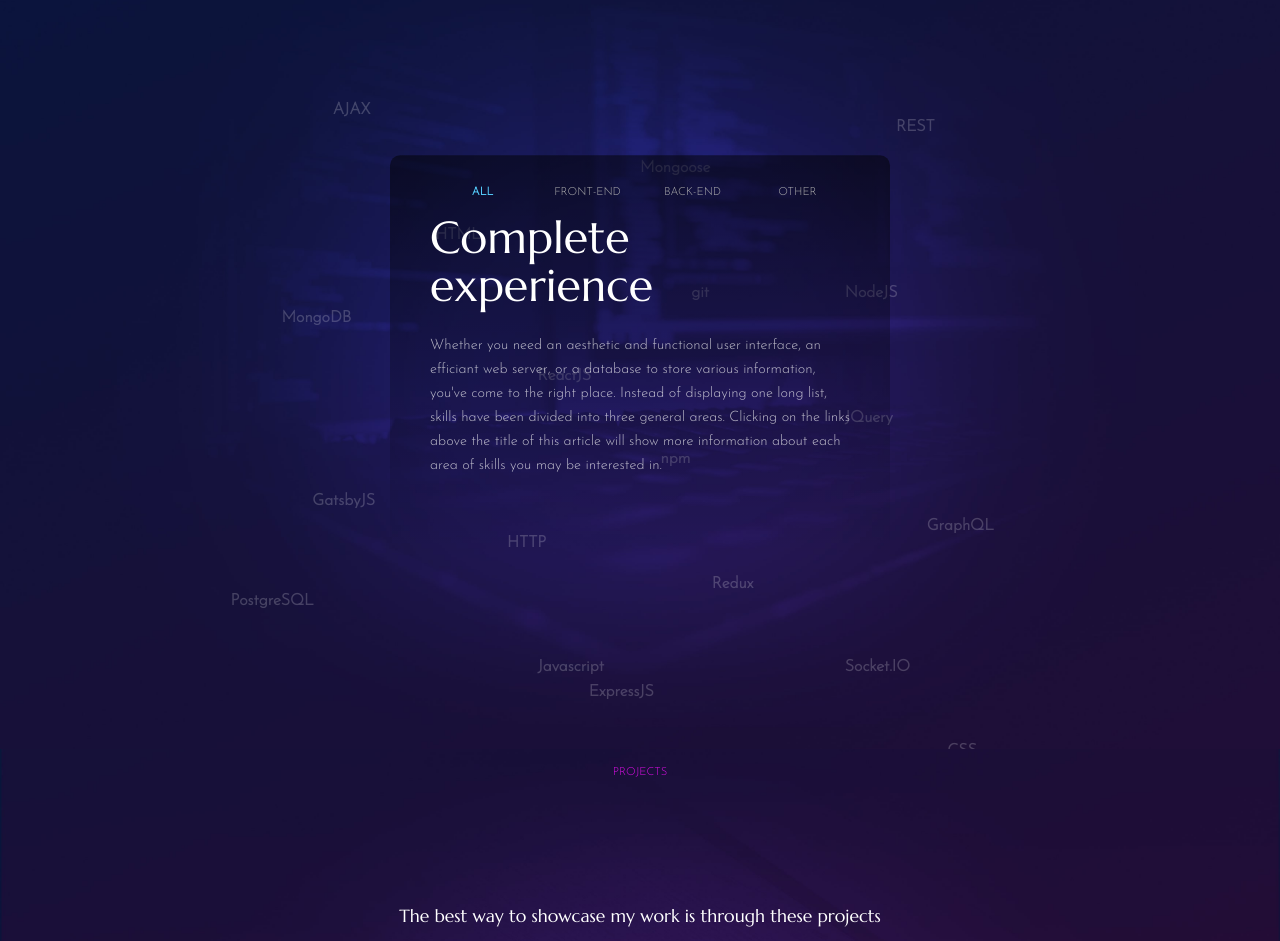
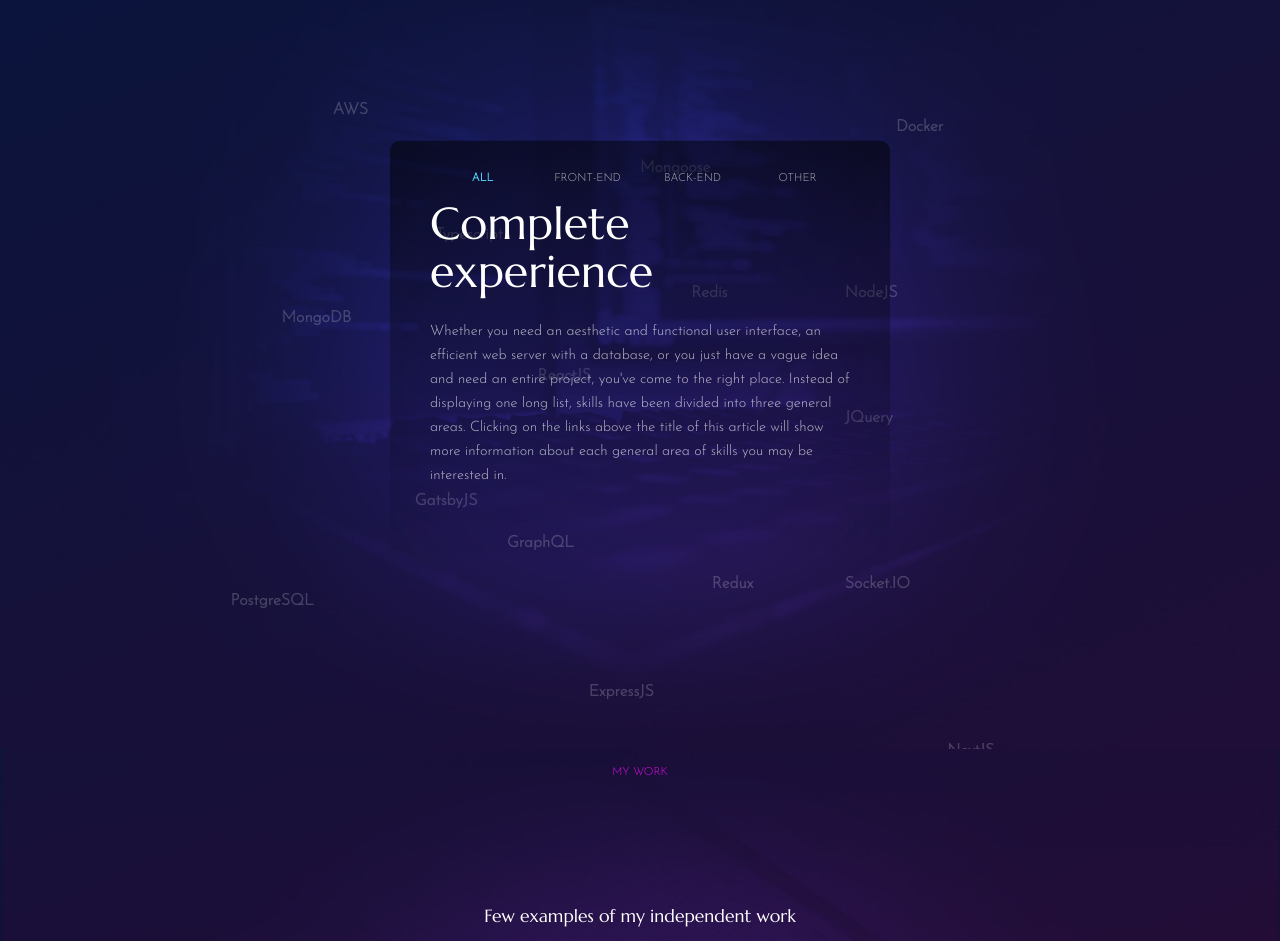
Before and after one commit to Thorn29/thorn29.github.io, a plain HTML site: page index.html in a window 1280 px wide. Shown: the part 1651-2592 px from the top of the page. Drawn offline with nearby package versions, Linux system fonts and the light colour scheme.

Commit message:
Updated information (Dec 2022)

```diff
--- a/css/master.css
+++ b/css/master.css
@@ -286,6 +286,14 @@
   margin: 1.5rem 0 2rem;
 }
 
+.text__link {
+  color: rgba(255,255,255,.7);
+}
+
+.text__link:hover {
+  color: #fff;
+}
+
 .action-button {
   font-family: var(--font2);
   color: white;
@@ -396,26 +404,21 @@
 }
 
 #frontend .skills__item:nth-child(3) {
-  top: 70%;
-  left: 40%;
-}
-
-#frontend .skills__item:nth-child(4) {
   top: 40%;
   left: 70%;
 }
 
-#frontend .skills__item:nth-child(5) {
+#frontend .skills__item:nth-child(4) {
   top: 35%;
   left: 40%;
 }
 
-#frontend .skills__item:nth-child(6) {
+#frontend .skills__item:nth-child(5) {
   top: 50%;
-  left: 18%;
+  left: 28%;
 }
 
-#frontend .skills__item:nth-child(7) {
+#frontend .skills__item:nth-child(6) {
   top: 60%;
   left: 57%;
 }
@@ -451,7 +454,7 @@
 }
 
 #rest .skills__item:nth-child(2) {
-  top: 70%;
+  top: 60%;
   left: 70%;
 }
 
@@ -461,28 +464,13 @@
 }
 
 #rest .skills__item:nth-child(4) {
-  top: 53%;
-  left: 78%;
-}
-
-#rest .skills__item:nth-child(5) {
   top: 25%;
   left: 55%;
 }
 
-#rest .skills__item:nth-child(6) {
-  top: 45%;
-  left: 52%;
-}
-
-#rest .skills__item:nth-child(7) {
+#rest .skills__item:nth-child(5) {
   top: 3%;
   left: 20%;
-}
-
-#rest .skills__item:nth-child(8) {
-  top: 40%;
-  left: 6%;
 }
 
 /*Projects*/
--- a/index.html
+++ b/index.html
@@ -4,6 +4,7 @@
     <meta charset="utf-8">
     <meta name="viewport" content="width=device-width, initial-scale=1.0">
     <title>Full Stack Developer - Thorn29</title>
+    <link rel="icon" type="image/png" href="img/favicon.png">
     <link rel="stylesheet" href="css/master.css">
     <link rel="preconnect" href="https://fonts.googleapis.com">
     <link rel="preconnect" href="https://fonts.gstatic.com" crossorigin>
@@ -24,7 +25,7 @@
         <nav class='menu'>
           <a href="#" class='menu__link' id='about-link'>About</a>
           <a href="#" class='menu__link' id='skills-link'>Skills</a>
-          <a href="#" class='menu__link' id='projects-link'>Projects</a>
+          <a href="#" class='menu__link' id='projects-link'>Work</a>
           <a href="#" class='menu__link' id='contact-link'>Contact</a>
         </nav>
       </section>
@@ -39,7 +40,7 @@
               <img class='about__image' src='img/about.jpg' alt='Web Development' />
               <article class="about__article">
                 <h1 class='title'>My story</h1>
-                <p class='text'>My name is Marko Mutić, and I'm a web developer from Serbia with 4+ years of experience, comfortable working with both the front-end and the back-end, as well as designing and creating complete apps from scratch. My main focus is on constant improvement, and I'm not just in pursuit of a certain job position or a salary figure, but I wish to truly achieve excellence in my vocation.<br>I'm currently open for remote work.</p>
+                <p class='text'>My name is Marko Mutić, and I'm a professional web developer with 5 years of experience, comfortable working with both the front-end and the back-end, as well as designing and building complete apps from scratch. My main focus is on constant improvement, and I'm not just in pursuit of a certain job position or a salary figure, but I wish to truly achieve excellence in my vocation.<br>I'm currently working in <a class="text__link" href="https://nortiksoftware.com"  target="_blank" rel="noopener noreferrer">Nortik Software Solutions.</a></p>
                 <a href="pdf/resume-basic.pdf" target="_blank" rel="noopener noreferrer" class='action-button'>Resume</a>
               </article>
             </div>
@@ -50,9 +51,8 @@
           <div class="section__body">
             <div class="skills__wrapper">
                 <div class="skills__layer" id="frontend">
-                  <p class='skills__item'>HTML</p>
-                  <p class='skills__item'>CSS</p>
-                  <p class='skills__item'>Javascript</p>
+                  <p class='skills__item'>Typescript</p>
+                  <p class='skills__item'>NextJS</p>
                   <p class='skills__item'>JQuery</p>
                   <p class='skills__item'>ReactJS</p>
                   <p class='skills__item'>GatsbyJS</p>
@@ -66,13 +66,11 @@
                   <p class='skills__item'>Mongoose</p>
                 </div>
                 <div class="skills__layer" id="rest">
-                  <p class='skills__item'>HTTP</p>
+                  <p class='skills__item'>GraphQL</p>
                   <p class='skills__item'>Socket.IO</p>
-                  <p class='skills__item'>REST</p>
-                  <p class='skills__item'>GraphQL</p>
-                  <p class='skills__item'>git</p>
-                  <p class='skills__item'>npm</p>
-                  <p class='skills__item'>AJAX</p>
+                  <p class='skills__item'>Docker</p>
+                  <p class='skills__item'>Redis</p>
+                  <p class='skills__item'>AWS</p>
                 </div>
               <div class="skills__content">
                 <div class="skills__switch">
@@ -83,16 +81,16 @@
                 </div>
                 <div class="skills__info">
                   <h1 class='title'>Complete experience</h1>
-                  <p class='text'>Whether you need an aesthetic and functional user interface, an efficiant web server, or a database to store various information, you've come to the right place. Instead of displaying one long list, skills have been divided into three general areas. Clicking on the links above the title of this article will show more information about each area of skills you may be interested in.</p>
+                  <p class='text'>Whether you need an aesthetic and functional user interface, an efficient web server with a database, or you just have a vague idea and need an entire project, you've come to the right place. Instead of displaying one long list, skills have been divided into three general areas. Clicking on the links above the title of this article will show more information about each general area of skills you may be interested in.</p>
                 </div>
               </div>
             </div>
           </div>
         </section>
         <section class='content-section' id='projects'>
-          <p class="section__name second">Projects</p>
+          <p class="section__name second">My Work</p>
           <div class="section__body">
-          <p class='projects__text'>The best way to showcase my work is through these projects</p>
+          <p class='projects__text'>Few examples of my independent work</p>
           <div class="gallery">
             <div class="gallery__window">
               <ul class='gallery__list'>
@@ -113,7 +111,7 @@
                       <figure class='book__face back'>
                         <div class="book__back-content">
                           <h4 class='book__section'>Overview</h4>
-                          <p class='book__text'>A simple chat app that arranges users into rooms. Authentication is required, after which, each user can create their own rooms. Any user is free to chat in any room. If you created the room, you can see two additional buttons for editing and deleting the room. You can also visit other users’ profiles.</p>
+                          <p class='book__text'>A simple chat app that arranges users into rooms. Authentication is required, after which, each user can create their own rooms. Any user is free to chat in any room. If you created the room, you can see two additional buttons for editing and deleting it. You can also visit other users’ profiles.</p>
                           <h4 class='book__section'>Characteristic features</h4>
                           <ul class='book__list'>
                             <li class='book__li'>Authentication forms</li>
@@ -308,7 +306,7 @@
                       <figure class='book__face back'>
                         <div class="book__back-content">
                           <h4 class='book__section'>Overview</h4>
-                          <p class='book__text'>A simple chat app that divides users into rooms. Authentication is required, after which, each user can create their own rooms. Any user is free to chat in any room. If you created the room, you can see two additional buttons for editing and deleting the room. You can also visit other users’ profiles.</p>
+                          <p class='book__text'>A simple chat app that divides users into rooms. Authentication is required, after which, each user can create their own rooms. Any user is free to chat in any room. If you created the room, you can see two additional buttons for editing and deleting it. You can also visit other users’ profiles.</p>
                           <h4 class='book__section'>Characteristic features</h4>
                           <ul class='book__list'>
                             <li class='book__li'>Authentication forms</li>
--- a/js/master.js
+++ b/js/master.js
@@ -14,22 +14,22 @@
 
 const allSkills = {
   title: 'Complete experience',
-  text: "Whether you need an aesthetic and functional user interface, an efficiant web server, or a database to store various information, you've come to the right place. Instead of displaying one long list, skills have been divided into three general areas. Clicking on the links above the title of this article will show more information about each area of skills you may be interested in."
+  text: "Whether you need an aesthetic and functional user interface, an efficient web server with a database, or you just have a vague idea and need an entire project, you've come to the right place. Instead of displaying one long list, skills have been divided into three general areas. Clicking on the links above the title of this article will show more information about each general area of skills you may be interested in."
 };
 
 const frontSkills = {
   title: 'Presentation layer',
-  text: "The work I've done over the years ranges from creating page elements and full web page layouts with HTML and CSS (including flexbox, grid, variables, animations etc), and/or implementing basic DOM manipulations with vanilla JS or JQuery, over building more complex websites that include AJAX requests, processing and outputting data, dynamically creating and conditionally rendering elements, all the way to building fast static websites with GatsbyJS and GraphQL, and finally, creating complex interactive SPAs with React & Redux (including Hooks, Context, Portals etc). React is the most commonly used item on this list, and it has been my main area of focus for any front-end work in the last few years."
+  text: "The work done over the years ranged from building simple static websites using GatsbyJS or HTML & CSS combined with vanilla JS/JQuery, to interactive modern SPAs and PWAs built with React and it's many features, packages and popular pairings (Redux, Typescript, NextJS, etc.). The tasks included connecting the apps to a backend, optimizing their performance, writing unit tests, using sitemaps and pre-rendering to improve SEO, using selectors to optimize Redux state slices, using i18next for multilingual support and many other things. React development has been my main passion and area of focus for several years already."
 };
 
 const backSkills = {
   title: 'Data access layer',
-  text: "NodeJS combined with Express is the main approach I use for building a server, while the database it connects to can be either relational or non-relational, depending on the specific needs of a certain project. The most common choice for a relational database is PostgreSQL, while a non-relational approach usually tends to be MongoDB (local, or in some instances, MongoAtlas), which I use with Mongoose and it's schemas almost exclusively. An important segment of my servers is also security, which includes everything from password hashing and route guarding, to setting constraints for various database fields to prevent storing invalid data."
+  text: "NodeJS combined with Express is the main approach I use for building a server, while the database it connects to can be either relational or non-relational, depending on the specific needs of a certain project. The most common choice for a relational database is PostgreSQL, while a non-relational approach usually tends to be MongoDB (local, or in some instances, MongoAtlas), which I use with Mongoose and it's schemas almost exclusively. An important segment of my servers is also data security, which includes password hashing, route guarding, implementing strict boundaries to prevent storing invalid data and so on."
 };
 
 const otherSkills = {
   title: 'Bringing it together',
-  text: "Other than just being familiar with front-end and back-end technologies, one also needs to have the skills to combine all those elements into an fully rounded app. In my case, those currently include knowledge of HTTP and AJAX requests, both RESTful and non-RESTful, approaches to performing CRUD operations, WebSockets with Socket.IO for implementing duplex communication, GraphQL and many others. Of course, outside of development itself, knowing how to work with npm modules, and knowing how to use Git and GitHub also can't be left out. And finally, while it falls outside of the general area of web development, it's worth mentioning that I have experience with web/graphic design (UI/UX, logos, banners etc) and Adobe Photoshop."
+  text: "Other than just being familiar with front-end and back-end technologies, one also needs to have the skills to combine all the elements into a fully rounded app. In my case, those currently include knowledge of HTTP and AJAX requests, both RESTful and non-RESTful approaches to performing CRUD operations, WebSockets with Socket.IO for implementing duplex communication, GraphQL to easily work with complex systems, Docker for building containers, Redis for caching and/or storing data, different Amazon Web Services such as Lambda and S3 for improving the backend etc."
 };
 
 $('.skills__option').click((e) => {
```
Also changed, not shown: img/favicon.png (added), 1 other file.
